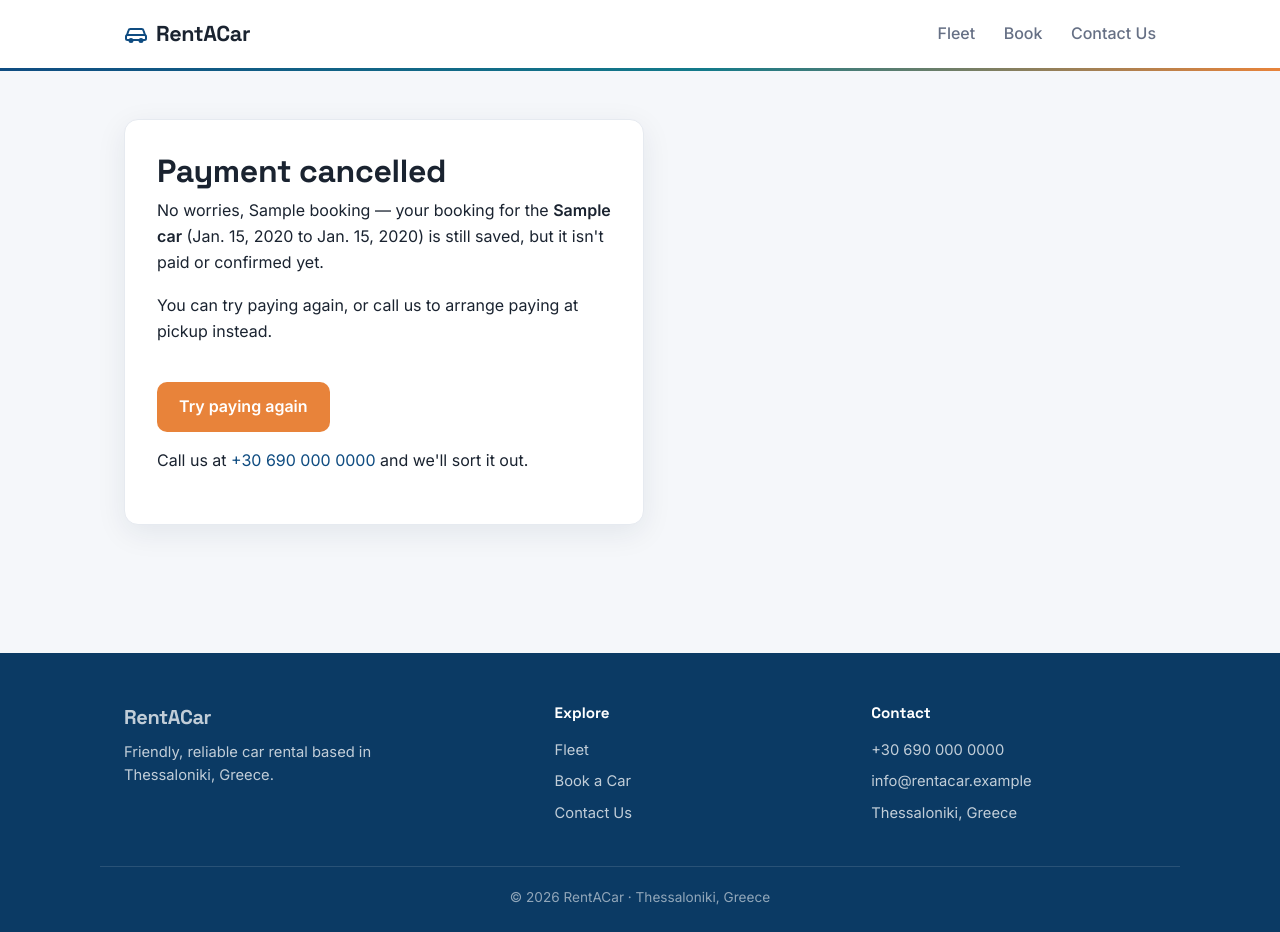
After one commit to thanosgiap/rentacar, a Django app: page /bookings/payment-cancelled/1/ in a window 1280 px wide. The commit adds this page. Run offline with Django 5.2, Linux system fonts and the light colour scheme; tables that the repository leaves empty hold one stand-in row (values such as "Sample post").

Commit message:
add card payment option

```diff
--- a/bookings/admin.py
+++ b/bookings/admin.py
@@ -11,6 +11,8 @@ class BookingAdmin(admin.ModelAdmin):
         "dropoff_date",
         "total_price",
         "status",
+        "payment_method",
+        "is_paid",
     )
-    list_filter = ("status", "car")
+    list_filter = ("status", "payment_method", "is_paid", "car")
     search_fields = ("customer_name", "customer_email")
--- a/bookings/forms.py
+++ b/bookings/forms.py
@@ -22,11 +22,13 @@ class BookingForm(forms.ModelForm):
             "customer_name",
             "customer_email",
             "customer_phone",
+            "payment_method",
         ]
         widgets = {
             "pickup_date": forms.DateInput(attrs={"type": "date"}),
             "dropoff_date": forms.DateInput(attrs={"type": "date"}),
             "customer_phone": forms.TextInput(attrs={"placeholder": "690 1234567"}),
+            "payment_method": forms.RadioSelect,
         }
 
     def clean_customer_phone(self):
--- a/bookings/models.py
+++ b/bookings/models.py
@@ -7,6 +7,10 @@ class Booking(models.Model):
         ("pending", "Pending"),
         ("confirmed", "Confirmed"),
         ("cancelled", "Cancelled"),
+    ]
+    PAYMENT_METHOD_CHOICES = [
+        ("pay_at_pickup", "Pay at pickup"),
+        ("card", "Pay by card"),
     ]
 
     car = models.ForeignKey(
@@ -22,6 +26,11 @@ class Booking(models.Model):
     status = models.CharField(
         max_length=10, choices=STATUS_CHOICES, default="pending"
     )
+    payment_method = models.CharField(
+        max_length=20, choices=PAYMENT_METHOD_CHOICES, default="pay_at_pickup"
+    )
+    is_paid = models.BooleanField(default=False)
+    stripe_session_id = models.CharField(max_length=255, blank=True, default="")
     total_price = models.DecimalField(
         max_digits=8, decimal_places=2, null=True, blank=True
     )
--- a/bookings/services.py
+++ b/bookings/services.py
@@ -1,7 +1,11 @@
+import stripe
+
 from fleet.models import Car
 from .models import Booking
 from django.conf import settings
 from django.core.mail import send_mail
+
+stripe.api_key = settings.STRIPE_SECRET_KEY
 
 # A booking in one of these statuses is actively holding the car.
 BLOCKING_STATUSES = ["pending", "confirmed"]
@@ -28,7 +32,38 @@ def available_cars(pickup_date, dropoff_date):
     ).values_list("car_id", flat=True)
     return Car.objects.filter(is_available=True).exclude(id__in=taken_ids)
 
+def create_checkout_session(booking, success_url, cancel_url):
+    """Create a Stripe Checkout Session for an unpaid booking and return it."""
+    session = stripe.checkout.Session.create(
+        mode="payment",
+        payment_method_types=["card"],
+        line_items=[{
+            "price_data": {
+                "currency": "eur",
+                "product_data": {
+                    "name": f"{booking.car.name} rental "
+                            f"({booking.pickup_date} → {booking.dropoff_date})",
+                },
+                "unit_amount": int(booking.total_price * 100),
+            },
+            "quantity": 1,
+        }],
+        customer_email=booking.customer_email,
+        success_url=success_url,
+        cancel_url=cancel_url,
+        metadata={"booking_id": str(booking.id)},
+    )
+    booking.stripe_session_id = session.id
+    booking.save()
+    return session
+
+
 def send_booking_emails(booking):
+    if booking.payment_method == "card":
+        payment_line = "Payment received — you're all set, no need to pay again."
+    else:
+        payment_line = f"You'll pay €{booking.total_price} directly at pickup."
+
     # Confirmation to the customer
     send_mail(
         subject="Your RentACar booking is confirmed",
@@ -39,6 +74,7 @@ def send_booking_emails(booking):
             f"  From:  {booking.pickup_date}\n"
             f"  To:    {booking.dropoff_date}\n"
             f"  Total: €{booking.total_price}\n\n"
+            f"{payment_line}\n\n"
             f"Need anything or have a question? Call us at {settings.OWNER_PHONE}.\n\n"
             f"See you soon!\nRentACar"
         ),
@@ -48,6 +84,7 @@ def send_booking_emails(booking):
     )
 
     # Alert to the owner
+    payment_status = "Paid online by card" if booking.is_paid else "Will pay at pickup"
     send_mail(
         subject=f"New booking — {booking.car.name}",
         message=(
@@ -58,7 +95,8 @@ def send_booking_emails(booking):
             f"  Phone:    {booking.customer_phone}\n"
             f"  From:     {booking.pickup_date}\n"
             f"  To:       {booking.dropoff_date}\n"
-            f"  Total: €{booking.total_price}\n\n"
+            f"  Total:    €{booking.total_price}\n"
+            f"  Payment:  {payment_status}\n\n"
         ),
         from_email=settings.DEFAULT_FROM_EMAIL,
         recipient_list=[settings.OWNER_EMAIL],
--- a/bookings/urls.py
+++ b/bookings/urls.py
@@ -5,5 +5,8 @@ app_name = "bookings"
 
 urlpatterns = [
     path("", views.book, name="book"),
+    path("pay/<int:booking_id>/", views.pay, name="pay"),
+    path("payment-success/", views.payment_success, name="payment_success"),
+    path("payment-cancelled/<int:booking_id>/", views.payment_cancelled, name="payment_cancelled"),
     path("success/<int:booking_id>/", views.success, name="success"),
 ]
--- a/bookings/views.py
+++ b/bookings/views.py
@@ -1,9 +1,12 @@
+import stripe
+
 from django.conf import settings
 from django.shortcuts import render, redirect, get_object_or_404
+from django.urls import reverse
 from fleet.models import Car
 from .forms import BookingForm
 from .models import Booking
-from .services import send_booking_emails
+from .services import send_booking_emails, create_checkout_session
 
 
 def book(request):
@@ -11,6 +14,8 @@ def book(request):
         form = BookingForm(request.POST)
         if form.is_valid():
             booking = form.save()
+            if booking.payment_method == "card":
+                return redirect("bookings:pay", booking_id=booking.id)
             send_booking_emails(booking)
             return redirect("bookings:success", booking_id=booking.id)
         car_id = request.POST.get("car")
@@ -46,6 +51,48 @@ def book(request):
     })
 
 
+def pay(request, booking_id):
+    booking = get_object_or_404(Booking, id=booking_id, is_paid=False)
+    try:
+        session = create_checkout_session(
+            booking,
+            success_url=request.build_absolute_uri(reverse("bookings:payment_success"))
+                + "?session_id={CHECKOUT_SESSION_ID}",
+            cancel_url=request.build_absolute_uri(
+                reverse("bookings:payment_cancelled", args=[booking.id])
+            ),
+        )
+    except stripe.error.StripeError:
+        return render(request, "bookings/payment_cancelled.html", {
+            "booking": booking,
+            "owner_phone": settings.OWNER_PHONE,
+            "payment_error": True,
+        })
+    return redirect(session.url)
+
+
+def payment_success(request):
+    session_id = request.GET.get("session_id")
+    session = stripe.checkout.Session.retrieve(session_id)
+    booking = get_object_or_404(Booking, id=session.metadata.get("booking_id"))
+
+    if session.payment_status == "paid" and not booking.is_paid:
+        booking.is_paid = True
+        booking.status = "confirmed"
+        booking.save()
+        send_booking_emails(booking)
+
+    return redirect("bookings:success", booking_id=booking.id)
+
+
+def payment_cancelled(request, booking_id):
+    booking = get_object_or_404(Booking, id=booking_id)
+    return render(request, "bookings/payment_cancelled.html", {
+        "booking": booking,
+        "owner_phone": settings.OWNER_PHONE,
+    })
+
+
 def success(request, booking_id):
     booking = get_object_or_404(Booking, id=booking_id)
     return render(request, "bookings/success.html", {
--- /dev/null
+++ b/templates/bookings/payment_cancelled.html
@@ -0,0 +1,23 @@
+{% extends "base.html" %}
+{% block title %}Payment Cancelled{% endblock %}
+{% block content %}
+<div class="form-card">
+    {% if payment_error %}
+        <h1 class="page-title">Card payment isn't available right now</h1>
+        <p>Sorry, {{ booking.customer_name }} — we couldn't reach our payment provider.
+            Your booking for the <strong>{{ booking.car.name }}</strong>
+            ({{ booking.pickup_date }} to {{ booking.dropoff_date }}) is still saved.</p>
+        <p style="margin-top:12px">Please call us to arrange paying at pickup instead.</p>
+    {% else %}
+        <h1 class="page-title">Payment cancelled</h1>
+        <p>No worries, {{ booking.customer_name }} — your booking for the
+            <strong>{{ booking.car.name }}</strong> ({{ booking.pickup_date }} to
+            {{ booking.dropoff_date }}) is still saved, but it isn't paid or confirmed yet.</p>
+        <p style="margin-top:12px">You can try paying again, or call us to arrange paying at
+            pickup instead.</p>
+        <a href="{% url 'bookings:pay' booking.id %}" class="btn btn-accent" style="margin-top:20px">Try paying again</a>
+    {% endif %}
+    <p style="margin-top:16px">Call us at
+        <a href="tel:{{ owner_phone|cut:' ' }}">{{ owner_phone }}</a> and we'll sort it out.</p>
+</div>
+{% endblock %}
--- a/templates/bookings/success.html
+++ b/templates/bookings/success.html
@@ -12,6 +12,9 @@
         <strong>€{{ booking.total_price }}</strong>
     </p>
     <p style="margin-top:8px; color:var(--muted)">Status: {{ booking.get_status_display }}</p>
+    <p style="margin-top:4px; color:var(--muted)">
+        Payment: {% if booking.is_paid %}Paid online by card{% else %}Pay at pickup{% endif %}
+    </p>
     <p style="margin-top:16px">Need anything or have a question? Call us at
         <a href="tel:{{ owner_phone|cut:' ' }}">{{ owner_phone }}</a>.</p>
     <a href="/" class="btn" style="margin-top:20px">Back to fleet</a>
```
Also changed, not shown: CLAUDE.md (+22 -3 lines), config/settings.py (+9 -0 lines), requirements.txt (added, +13 -0 lines), static/css/style.css (+33 -0 lines), templates/bookings/booking_form.html (+35 -2 lines), bookings/migrations/0003_add_payment_fields.py (added).
